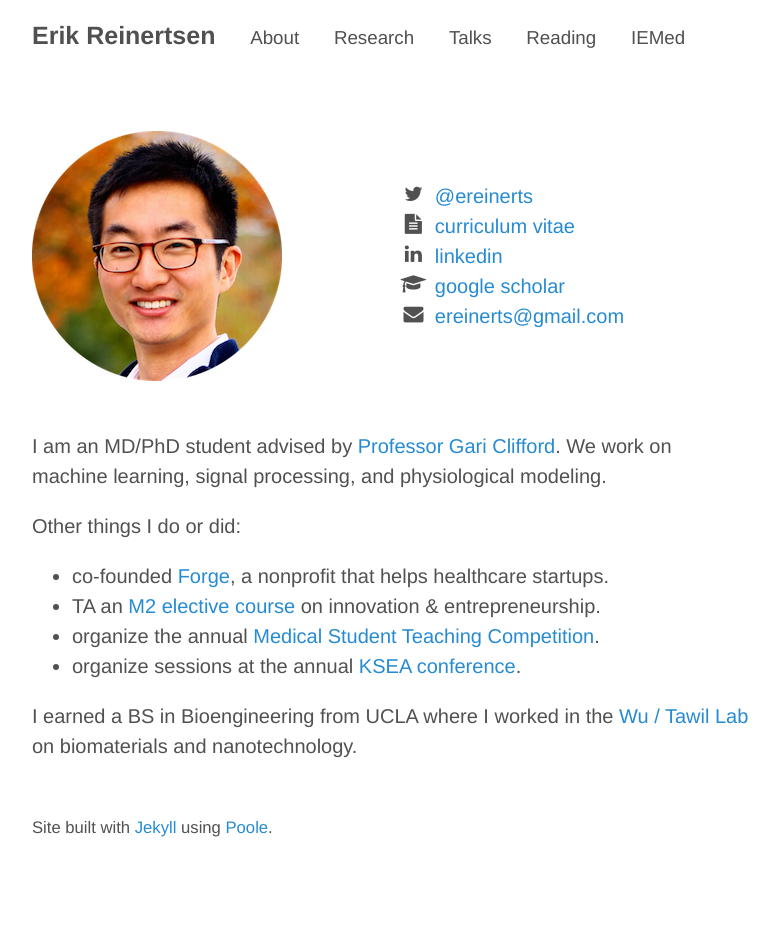
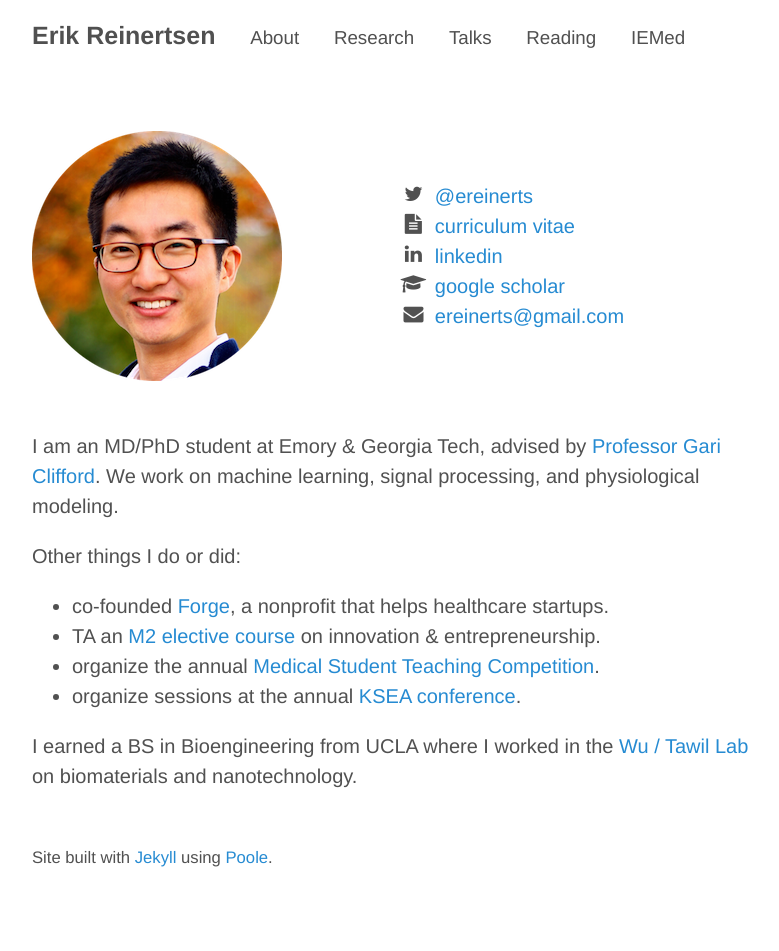
Before and after one commit to erikr/erikr.github.io, a Jekyll site: the page built from about.md, in a window 1280 px wide. Shown: the whole page, without its empty margins (248-1027 px from the left). Built offline with Jekyll 4.4.1, drawn with Linux system fonts in a browser that asks for light colours; nearby versions of some CDN libraries; before the commit the page ends 921 px from its top, so only the background shows below that.

Commit message:
revised about.md

```diff
--- a/about.md
+++ b/about.md
@@ -19,7 +19,7 @@
     </div>
 </div>
 
-I am an MD/PhD student advised by [Professor Gari Clifford](http://gdclifford.info/gari). We work on machine learning, signal processing, and physiological modeling.
+I am an MD/PhD student at Emory & Georgia Tech, advised by [Professor Gari Clifford](http://gdclifford.info/gari). We work on machine learning, signal processing, and physiological modeling.
 
 Other things I do or did:
 
```
